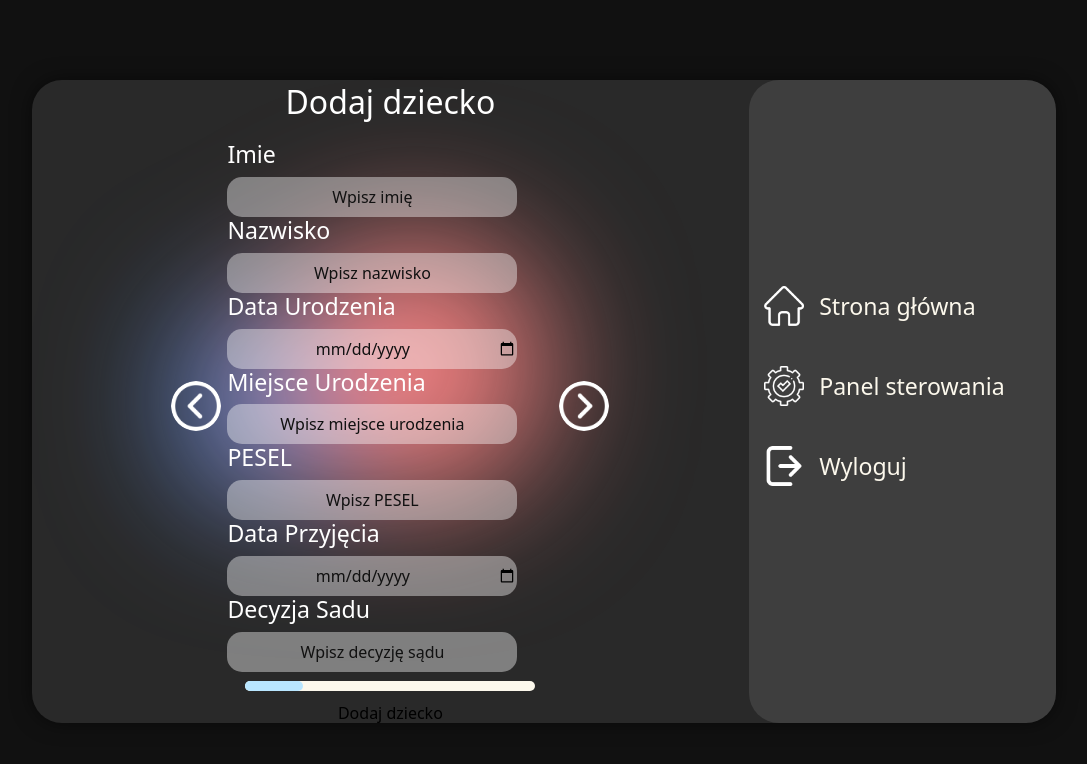
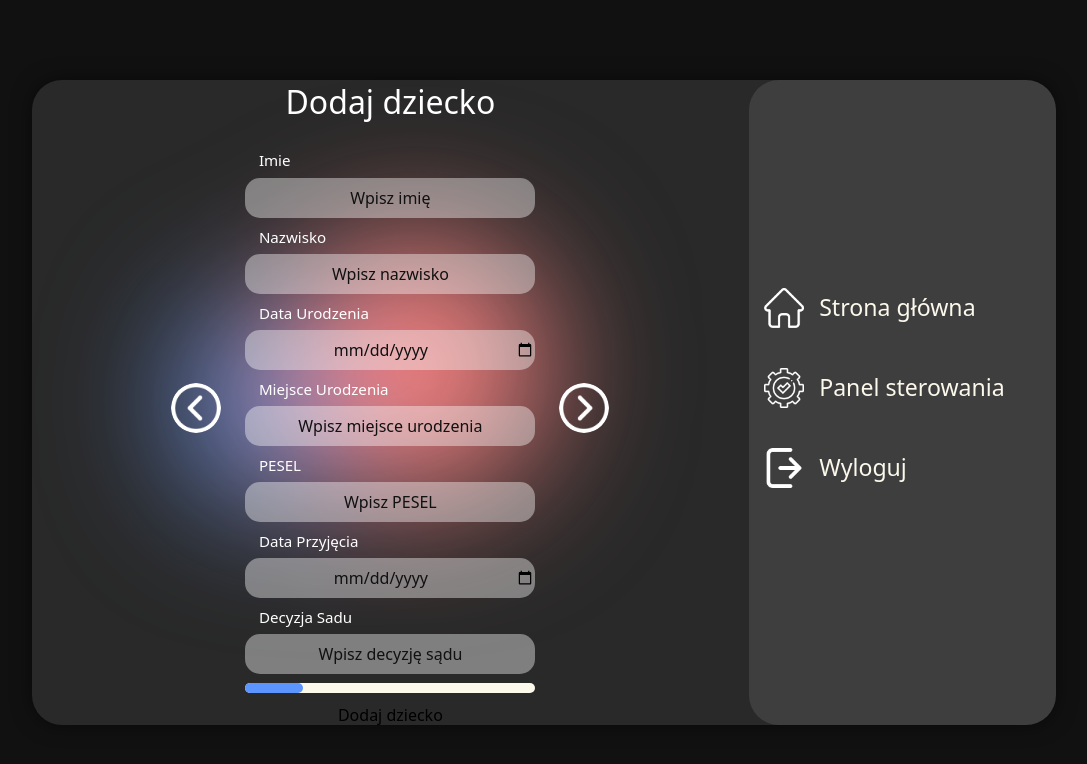
Before and after one commit to projektroz/projektroz, a React (Vite) app in the folder frontend/: page /dashboard/add-child in a window 1280 px wide. Shown: the top 764 px of the page, without its empty margins (96-1183 px from the left). Built offline with nearby package versions, Linux system fonts and the light colour scheme.

Commit message:
update + merge

```diff
--- a/frontend/src/components/ChildDataCard/ChildDataCard.scss
+++ b/frontend/src/components/ChildDataCard/ChildDataCard.scss
@@ -2,6 +2,7 @@
   display: flex;
   flex-direction: column;
   align-items: center;
+  justify-content: center;
   height: 100%;
   width: 450px;
 }
@@ -19,6 +20,13 @@
 .content-between {
   display: flex;
   justify-content: space-between;
+  align-items: center;
+  width: 100%;
+}
+.content-center {
+  display: flex;
+  flex-direction: column;
+  justify-content: center;
   align-items: center;
   width: 100%;
 }
@@ -45,6 +53,6 @@
 
 .progress-bar {
   height: 100%;
-  background-color: var(--forth);
+  background-color: var(--fifth);
   border-radius: 10px;
 }
--- a/frontend/src/components/ChildDataCard/ChildDataCard.tsx
+++ b/frontend/src/components/ChildDataCard/ChildDataCard.tsx
@@ -63,11 +63,15 @@ const DataCard: React.FC<DataCardProps> = ({
                   overflow: currentSetIndex === index ? "visible" : "hidden",
                   transition: "all 0.25s ease-out",
                 }}
+                className="content-center"
               >
                 {dataSet.map((data, dataIndex) => {
                   const inputName = data.inputLabel.replace(/\s+/g, "");
                   return (
-                    <div className="childData-input" key={dataIndex}>
+                    <div
+                      className="childData-input content-center"
+                      key={dataIndex}
+                    >
                       <h3>{data.inputLabel}</h3>
                       <input
                         type={data.type}
--- a/frontend/src/pages/AddChild/AddChild.scss
+++ b/frontend/src/pages/AddChild/AddChild.scss
@@ -66,6 +66,10 @@
     margin-bottom: 20px;
   }
   h3 {
-    font-size: calc(16px + 2 * ((100vw - 568px) / (768 - 568)));
+    font-size: calc(8px + 2 * ((100vw - 568px) / (768 - 568)));
+    text-align: left;
+    margin-top: 10px;
+    margin-left: 36px;
+    width: 100%;
   }
 }
```
